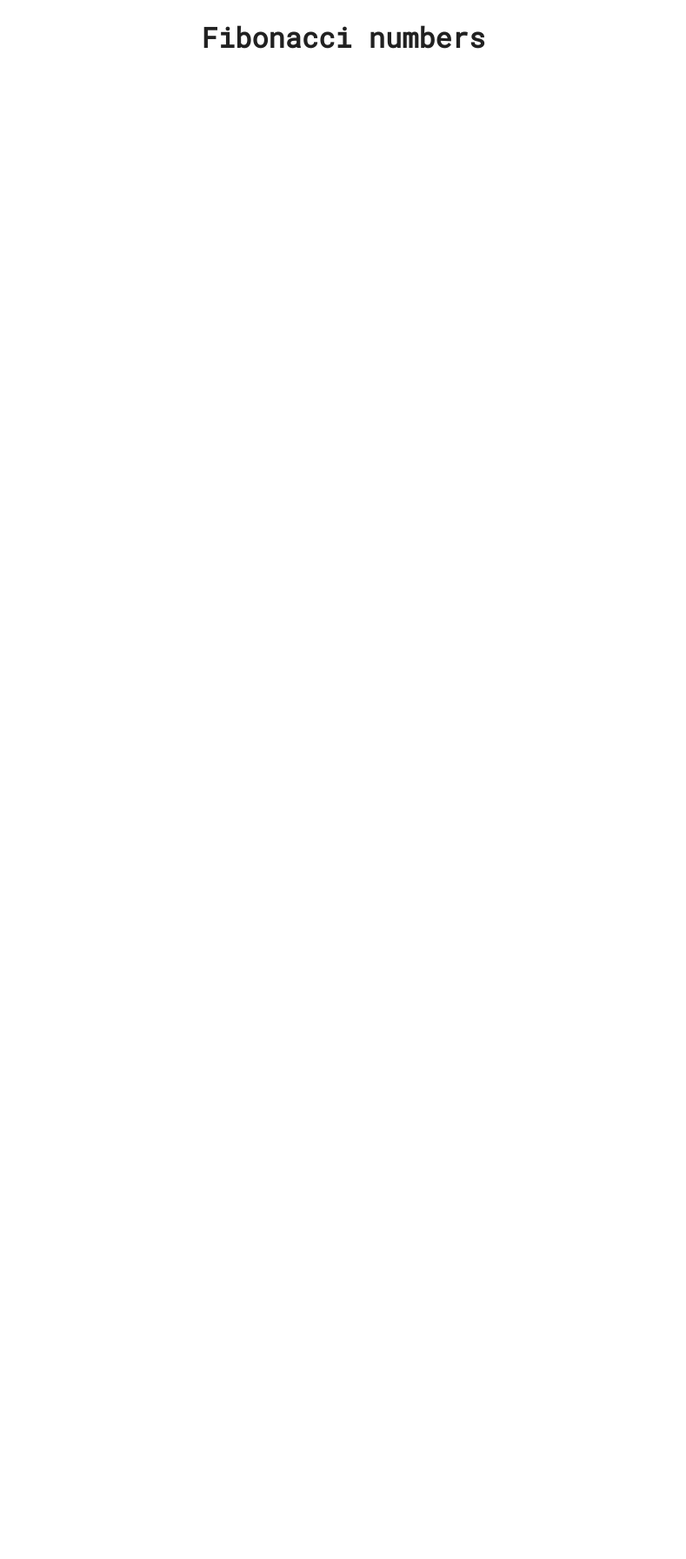
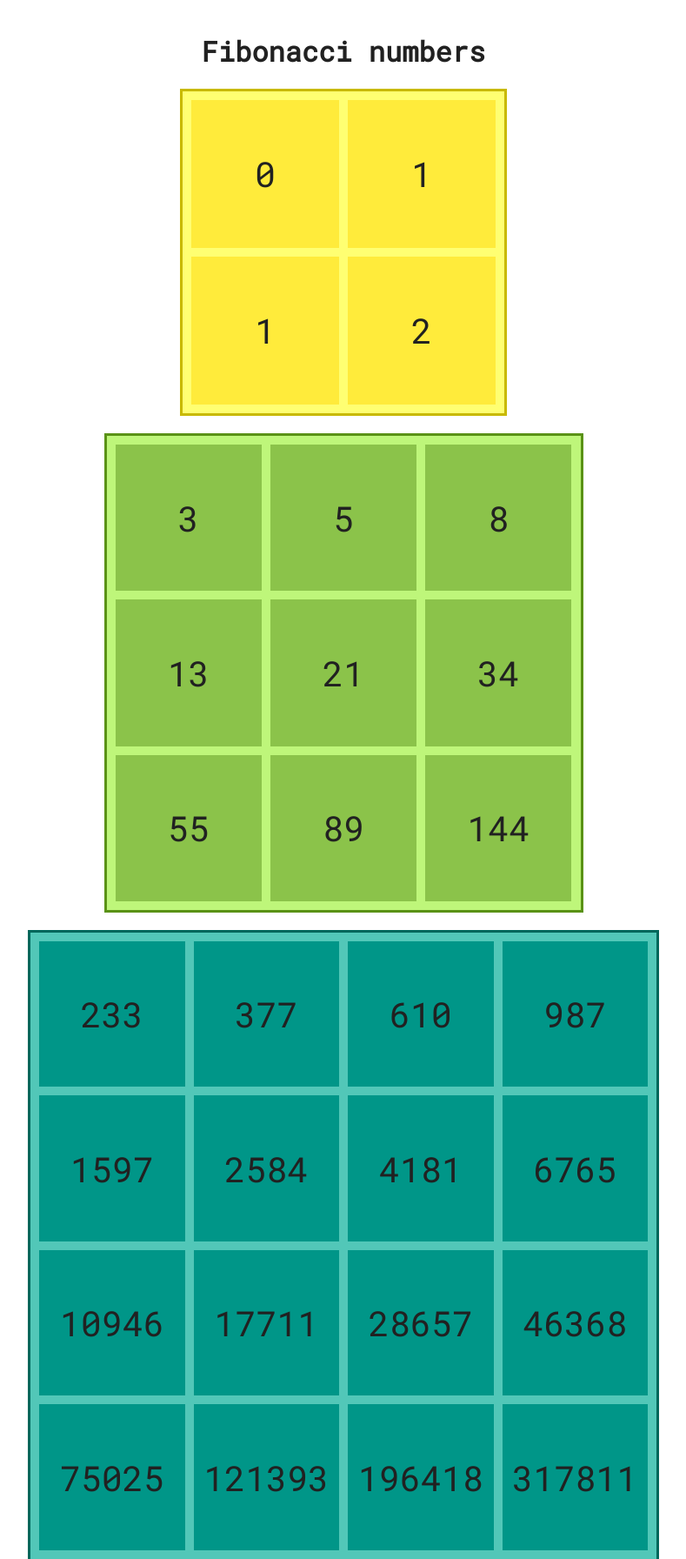
Before and after one commit to lowlifeboy/fibonacci_numbers, a website: page src/index.html in a window 1280 px wide. Shown: the top 1792 px of the page at 87% size, without its empty margins (245-1034 px from the left). Before the commit the page ends 800 px from the top, so only its background shows below. Drawn offline with Linux system fonts and the light colour scheme.

Commit message:
Solution

```diff
--- a/src/index.html
+++ b/src/index.html
@@ -13,13 +13,14 @@
     <meta http-equiv="X-UA-Compatible" content="ie=edge" />
     <title>Document</title>
     <link rel="stylesheet" href="./style.css" />
-    <script type="text/javascript" src="./main.js"></script>
   </head>
   <body>
+    <ul id="parent"></ul>
+    <table id="table"></table>
     <main>
-      <div class="container matrixContainer">
+      <div class="matrixContainer">
         <h1>Fibonacci numbers</h1>
-        <div class="matrix">
+        <div id="matrix">
           <!-- <div class="matrix__block matrix__2x2">
             <div class="matrix__item matrix__2x2__item">1</div>
             <div class="matrix__item matrix__2x2__item">2</div>
@@ -58,5 +59,7 @@
         </div>
       </div>
     </main>
+    <script type="text/javascript" src="./main.js"></script>
+    <!-- <script type="text/javascript" src="./test.js"></script> -->
   </body>
 </html>
--- a/src/main.js
+++ b/src/main.js
@@ -11,26 +11,30 @@ function fibonacciNumbers(matrixSize) {
 
     let className = '';
 
+    const matrix = document.getElementById('matrix');
+
     for (let i = 2; i <= matrixSize; i++) {
       className = `matrix__${i}x${i}`;
 
-      const matrixElem = document.createElement('div');
-      matrixElem.className = 'matrix__block ' + className;
-      document.getElementsByClassName('matrix').appendChild = matrixElem;
-      console.log(matrixElem);
-
-      document.getElementsByClassName('matrix').appendChild = `<div class="matrix__block ${className}"></div>`;
-      console.log(document.getElementsByClassName('matrix'));
+      const matrixBlock = document.createElement('div');
+      matrixBlock.className = 'matrix__block ' + className;
+      matrix.appendChild(matrixBlock);
 
       matrixCountNumbers = i * i;
       startCount = countPreviousNumbers;
-      // countPreviousNumbers += matrixCountNumbers;
 
       for (countPreviousNumbers; countPreviousNumbers < (startCount + matrixCountNumbers); countPreviousNumbers++) {
+        const matrixElem = document.createElement('div');
+        matrixElem.className = 'matrix__item ' + className + '__item';
+
         if (countPreviousNumbers > 1) {
           fibonacciNumbersArr.push(fibonacciNumbersArr[countPreviousNumbers - 1] + fibonacciNumbersArr[countPreviousNumbers - 2]);
+          matrixElem.innerHTML = fibonacciNumbersArr[countPreviousNumbers];
+          matrixBlock.appendChild(matrixElem);
           document.getElementsByClassName(className).appendChild = `<div class="matrix__item ${className}__item">${fibonacciNumbersArr[countPreviousNumbers]}</div>`;
         }
+        matrixElem.innerHTML = fibonacciNumbersArr[countPreviousNumbers];
+        matrixBlock.appendChild(matrixElem);
         document.getElementsByClassName(className).appendChild = `<div class="matrix__item ${className}__item">${fibonacciNumbersArr[countPreviousNumbers]}</div>`;
       }
     }
@@ -41,4 +45,6 @@ function fibonacciNumbers(matrixSize) {
   }
 }
 
+// console.log(document.getElementById('matrix'));
+
 console.log(fibonacciNumbers(4));
--- a/src/style.css
+++ b/src/style.css
@@ -3,10 +3,6 @@
 body {
   font-family: Roboto Mono, monospace;
   color: #212121;
-}
-
-.container {
-  width: 1050px;
 }
 
 .matrixContainer {
@@ -17,16 +13,15 @@ body {
   text-align: center;
 }
 
-.matrix {
+#matrix {
   display: grid;
-  grid-template-columns: auto auto auto;
   justify-items: center;
   grid-gap: 20px;
 }
 
 .matrix__2x2 {
-  width: 200px;
-  height: 200px;
+  width: 350px;
+  height: 350px;
   padding: 10px;
   border: 3px solid #c8b900;
   background: #ffff72;
@@ -37,8 +32,8 @@ body {
 }
 
 .matrix__3x3 {
-  width: 300px;
-  height: 300px;
+  width: 525px;
+  height: 525px;
   padding: 10px;
   border: 3px solid #5a9216;
   background: #bef67a;
@@ -49,8 +44,8 @@ body {
 }
 
 .matrix__4x4 {
-  width: 400px;
-  height: 400px;
+  width: 700px;
+  height: 700px;
   padding: 10px;
   border: 3px solid #00675b;
   background: #52c7b8;
@@ -80,12 +75,3 @@ body {
 .matrix__4x4__item {
   background: #009688;
 }
-
-@media (max-width: 1050px) {
-  .matrix {
-    display: grid;
-    grid-template-columns: 1fr;
-    justify-items: center;
-    grid-gap: 20px;
-  }
-}
```
